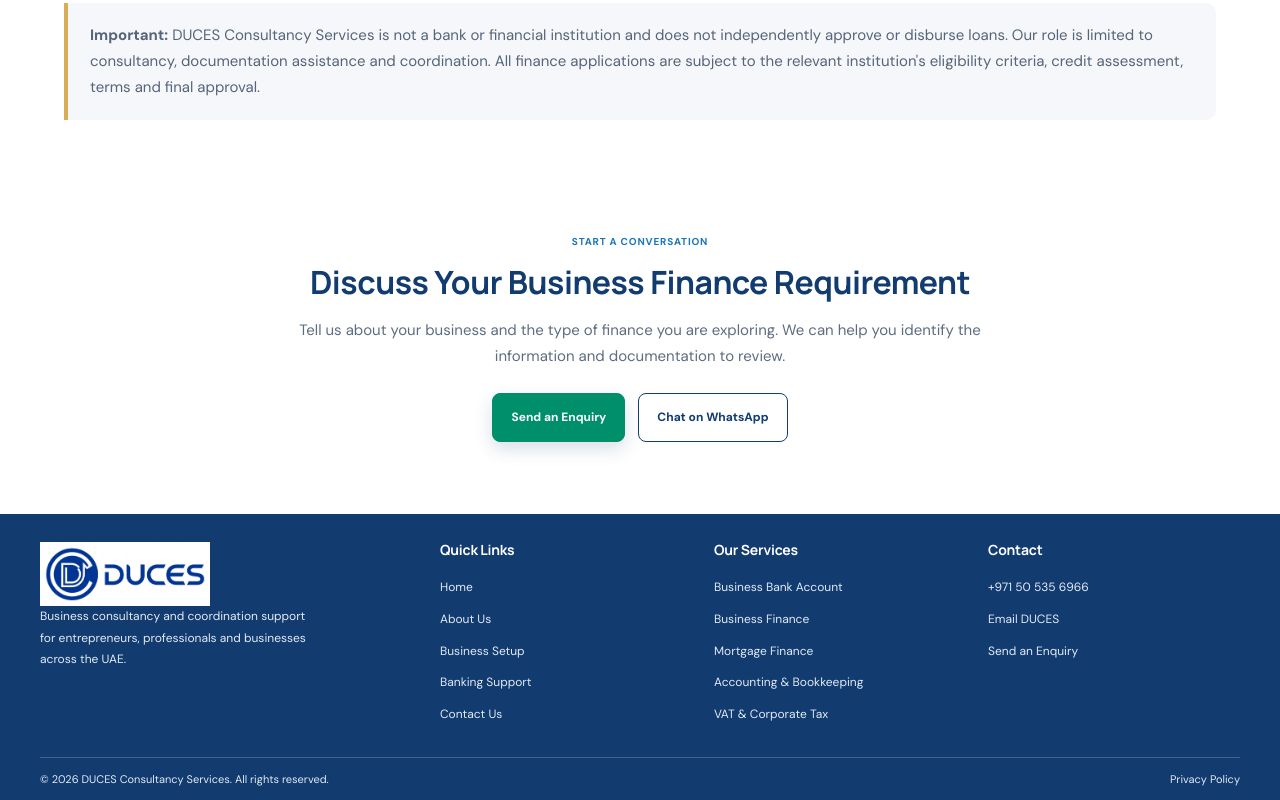
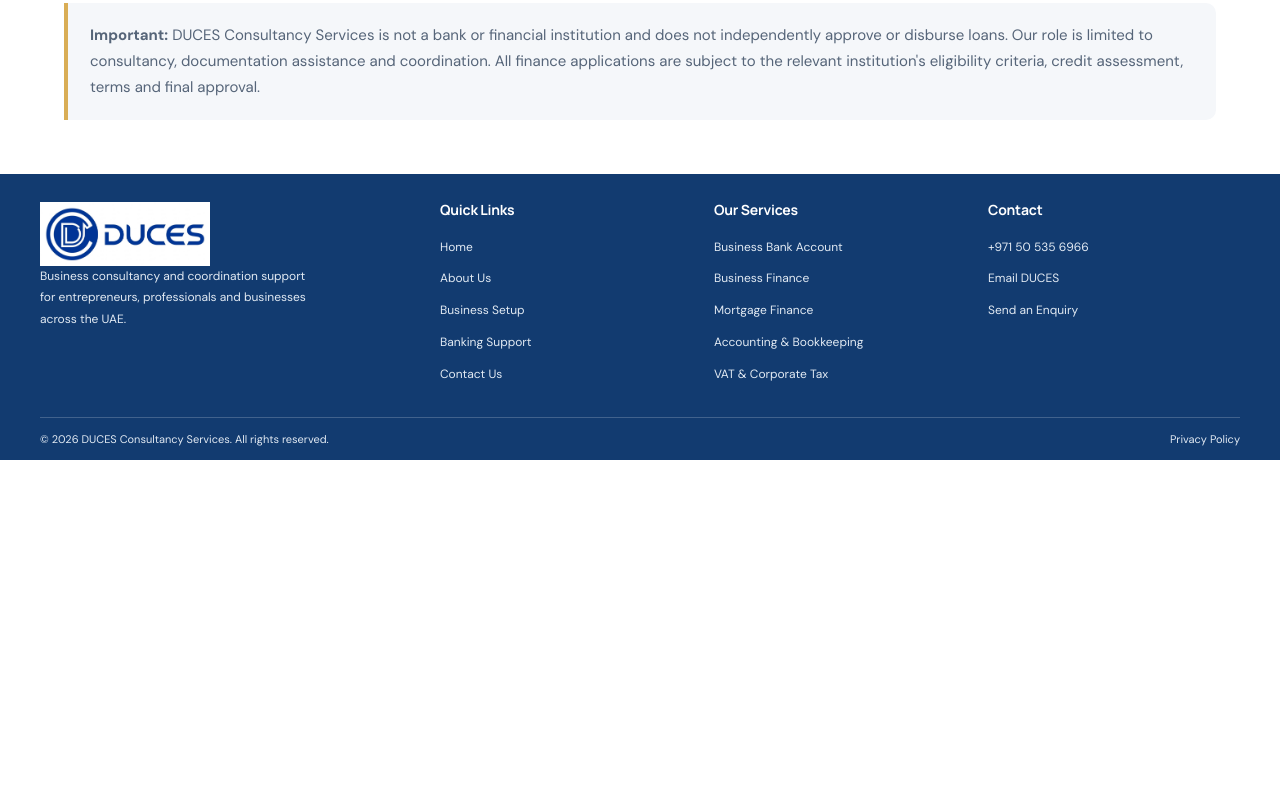
Before and after one commit to chetan7025/Duces-Website-V3, a plain HTML site: page business-loan.html in a window 1280 px wide. Shown: the part 3771-4571 px from the top of the page. After the commit the page ends 4231 px from the top, so only its background shows below. Drawn offline with Linux system fonts and the light colour scheme.

Commit message:
Remove repetitive promotional closing section from service page

```diff
--- a/business-loan.html
+++ b/business-loan.html
@@ -494,22 +494,7 @@
       </div>
     </section>
 
-    <section class="section">
-      <div class="container">
-        <div class="section-head">
-          <span class="eyebrow">START A CONVERSATION</span>
-          <h2>Discuss Your Business Finance Requirement</h2>
-          <p>
-            Tell us about your business and the type of finance you are exploring.
-            We can help you identify the information and documentation to review.
-          </p>
-          <div class="hero-actions" style="justify-content:center; margin-top:24px;">
-            <a href="contact.html" class="btn btn-primary">Send an Enquiry</a>
-            <a href="https://wa.me/971505356966" class="btn btn-outline" target="_blank" rel="noopener">Chat on WhatsApp</a>
-          </div>
-        </div>
-      </div>
-    </section>
+
   </main>
 
   <footer class="site-footer">
```
